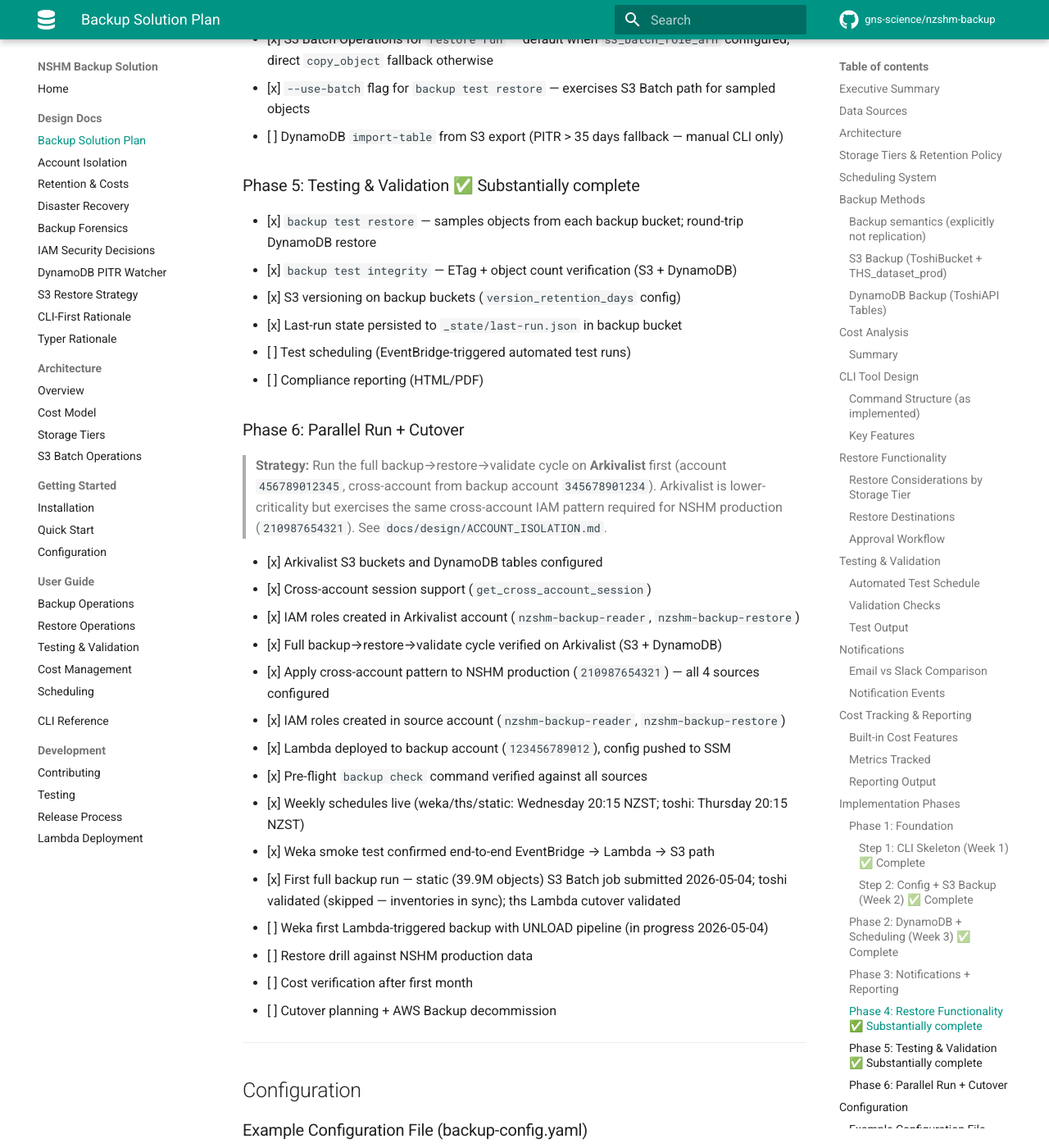
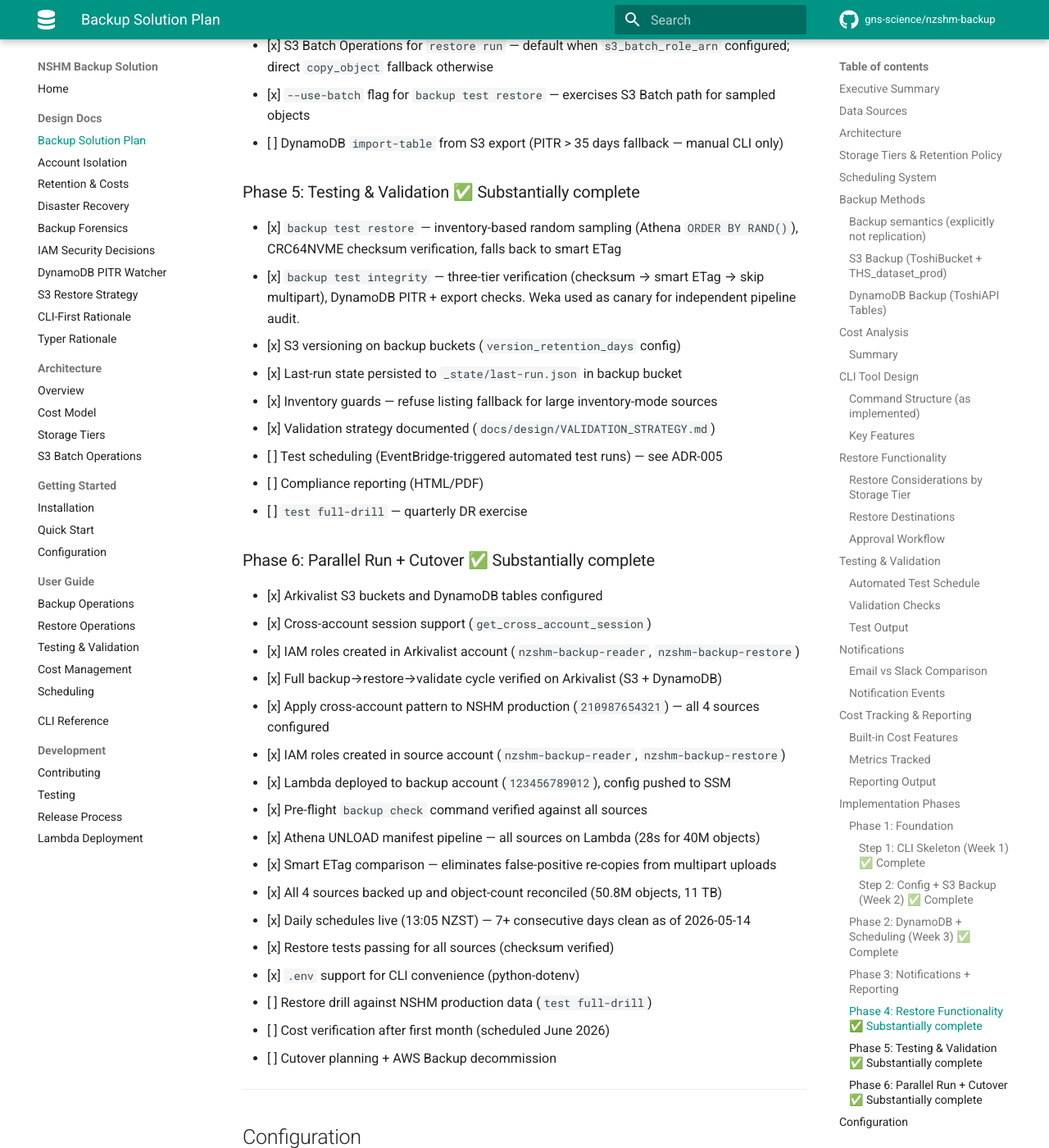
Before and after one commit to GNS-Science/aws-snapshot, an MkDocs documentation site: the page built from docs/design/backup-solution-plan.md, in a window 1280 px wide and 1400 px high, scrolled down 10844 px. Shown: the whole window at 82% size. Built offline with MkDocs 1.6.1 and Material for MkDocs 9.7.7, drawn with Linux system fonts in a browser that asks for light colours; comment, search, counter and statistics services are not loaded; the version menu is left out; some of the changed text lies outside the part shown.

Commit message:
docs: update project plan to reflect current status (2026-05-14)
Phases 1-2, 4-6 substantially complete. Updated Phase 5 with inventory
sampling, checksum verification, validation strategy, inventory guards.
Updated Phase 6 with UNLOAD pipeline, smart ETag, daily schedules,
reconciliation, .env support. Added ADR-005 reference for health reports.

```diff
--- a/docs/design/backup-solution-plan.md
+++ b/docs/design/backup-solution-plan.md
@@ -359,15 +359,16 @@ $ backup costs export --format csv --output-to s3://finance-reports/
 - [x] Sandbox demo tooling (`scripts/sandbox_setup.sh`, `docs/sandbox-demo.md`)
 - [x] 69 tests passing
 
-**Remaining before first production run (toshi):**
-- [ ] Create S3 Batch IAM role in production account (`python scripts/create-backup-roles.py`)
-- [ ] Set `s3_batch_role_arn` + `use_s3_batch: true` for toshi in production config
+**Production status:** S3 Batch role created, all sources configured with
+`use_s3_batch: true` and `batch_manifest_mode: inventory`. Done.
 
 ### Phase 3: Notifications + Reporting
+
 - [ ] SES email integration
 - [ ] Slack webhook integration
 - [ ] Cost tracking implementation
 - [ ] Budget alerts setup
+- [ ] Automated weekly health report (see ADR-005)
 
 ### Phase 4: Restore Functionality ✅ Substantially complete
 
@@ -385,19 +386,17 @@ $ backup costs export --format csv --output-to s3://finance-reports/
 
 ### Phase 5: Testing & Validation ✅ Substantially complete
 
-- [x] `backup test restore` — samples objects from each backup bucket; round-trip DynamoDB restore
-- [x] `backup test integrity` — ETag + object count verification (S3 + DynamoDB)
+- [x] `backup test restore` — inventory-based random sampling (Athena `ORDER BY RAND()`), CRC64NVME checksum verification, falls back to smart ETag
+- [x] `backup test integrity` — three-tier verification (checksum → smart ETag → skip multipart), DynamoDB PITR + export checks. Weka used as canary for independent pipeline audit.
 - [x] S3 versioning on backup buckets (`version_retention_days` config)
 - [x] Last-run state persisted to `_state/last-run.json` in backup bucket
-- [ ] Test scheduling (EventBridge-triggered automated test runs)
+- [x] Inventory guards — refuse listing fallback for large inventory-mode sources
+- [x] Validation strategy documented (`docs/design/VALIDATION_STRATEGY.md`)
+- [ ] Test scheduling (EventBridge-triggered automated test runs) — see ADR-005
 - [ ] Compliance reporting (HTML/PDF)
+- [ ] `test full-drill` — quarterly DR exercise
 
-### Phase 6: Parallel Run + Cutover
-
-> **Strategy:** Run the full backup→restore→validate cycle on **Arkivalist** first
-> (account `456789012345`, cross-account from backup account `345678901234`).
-> Arkivalist is lower-criticality but exercises the same cross-account IAM pattern
-> required for NSHM production (`210987654321`). See `docs/design/ACCOUNT_ISOLATION.md`.
+### Phase 6: Parallel Run + Cutover ✅ Substantially complete
 
 - [x] Arkivalist S3 buckets and DynamoDB tables configured
 - [x] Cross-account session support (`get_cross_account_session`)
@@ -407,12 +406,14 @@ $ backup costs export --format csv --output-to s3://finance-reports/
 - [x] IAM roles created in source account (`nzshm-backup-reader`, `nzshm-backup-restore`)
 - [x] Lambda deployed to backup account (`123456789012`), config pushed to SSM
 - [x] Pre-flight `backup check` command verified against all sources
-- [x] Weekly schedules live (weka/ths/static: Wednesday 20:15 NZST; toshi: Thursday 20:15 NZST)
-- [x] Weka smoke test confirmed end-to-end EventBridge → Lambda → S3 path
-- [x] First full backup run — static (39.9M objects) S3 Batch job submitted 2026-05-04; toshi validated (skipped — inventories in sync); ths Lambda cutover validated
-- [ ] Weka first Lambda-triggered backup with UNLOAD pipeline (in progress 2026-05-04)
-- [ ] Restore drill against NSHM production data
-- [ ] Cost verification after first month
+- [x] Athena UNLOAD manifest pipeline — all sources on Lambda (28s for 40M objects)
+- [x] Smart ETag comparison — eliminates false-positive re-copies from multipart uploads
+- [x] All 4 sources backed up and object-count reconciled (50.8M objects, 11 TB)
+- [x] Daily schedules live (13:05 NZST) — 7+ consecutive days clean as of 2026-05-14
+- [x] Restore tests passing for all sources (checksum verified)
+- [x] `.env` support for CLI convenience (python-dotenv)
+- [ ] Restore drill against NSHM production data (`test full-drill`)
+- [ ] Cost verification after first month (scheduled June 2026)
 - [ ] Cutover planning + AWS Backup decommission
 
 ---
@@ -637,7 +638,7 @@ testing:
 
 ---
 
-**Document Version:** 1.5
-**Created:** 2026-03-09  **Last updated:** 2026-05-04
-**Status:** Phases 1–2, 4–5 complete. Phase 6 in progress — all sources validated on Lambda via Athena UNLOAD manifest pipeline; static first full backup (39.9M objects) submitted; restore drill and cost verification pending.
+**Document Version:** 1.6
+**Created:** 2026-03-09  **Last updated:** 2026-05-14
+**Status:** Phases 1–2, 4–6 substantially complete. All 4 sources backed up daily (50.8M objects, 11 TB), restore-verified with CRC64 checksums, 7+ days clean. Remaining: Phase 3 (notifications), full DR drill, cost verification, AWS Backup cutover.
 **Owner:** NSHM DevOps Team
```
